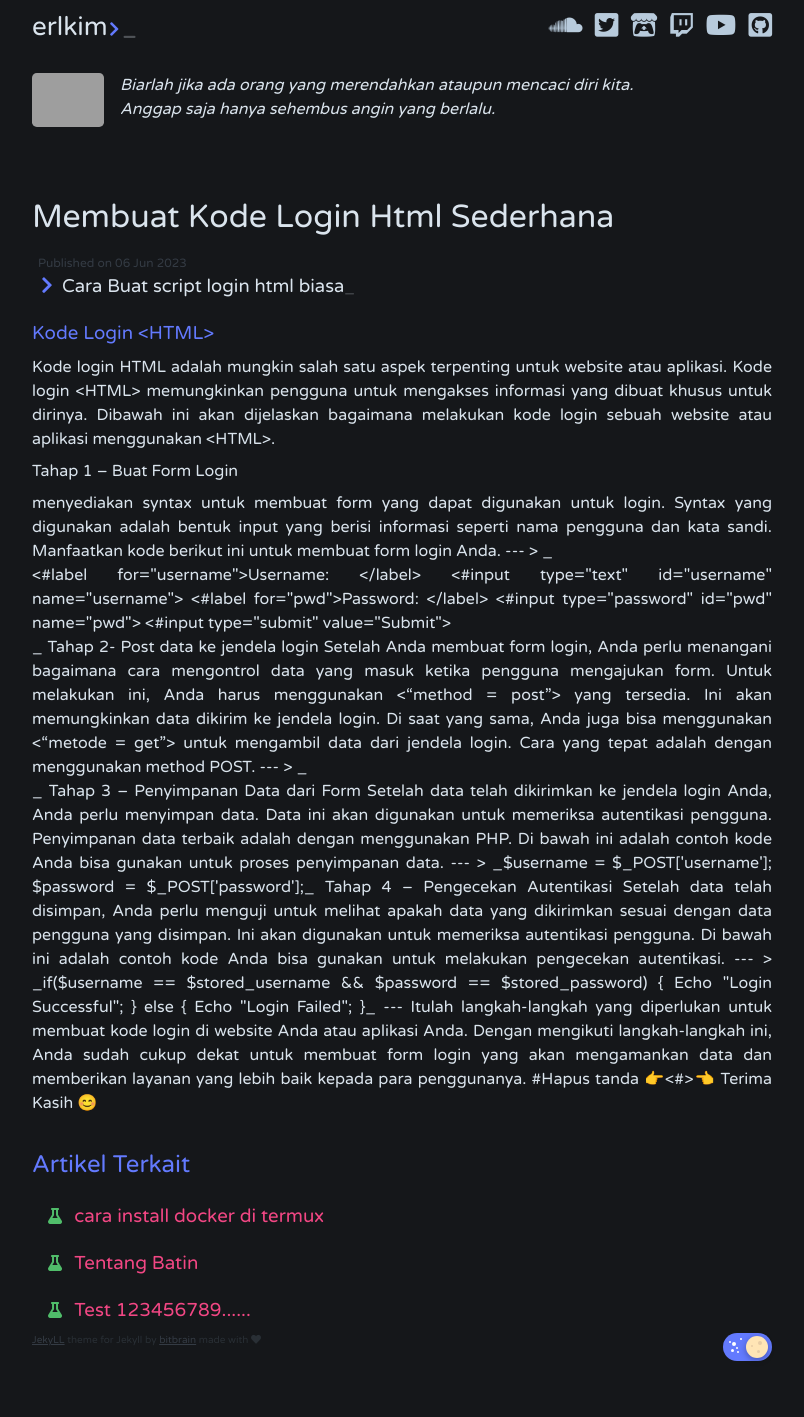
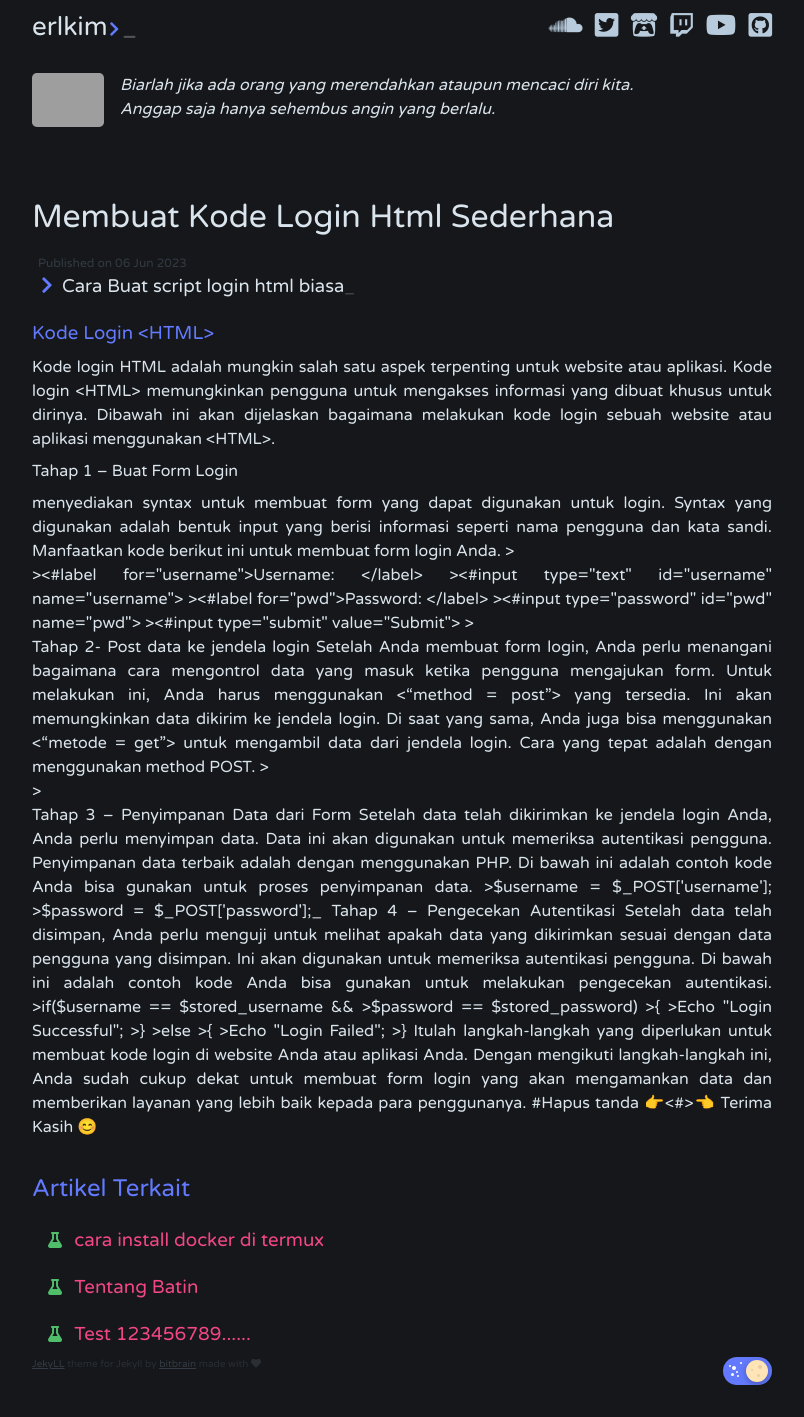
Before and after one commit to erlkim/erlkim.github.io, a Jekyll site: the page built from _posts/2023-06-06-kode-login-html-sederhana.md, in a window 1280 px wide. Shown: the whole page, without its empty margins (238-1042 px from the left). Built offline with Jekyll 4.4.1, drawn with Linux system fonts in a browser that asks for light colours; nearby versions of some CDN libraries; comment, search, counter and statistics services are not loaded; before the commit the page ends 1393 px from its top, so only the background shows below that; grey boxes are pictures that could not be loaded.

Commit message:
Update 2023-06-06-kode-login-html-sederhana.md
Update

```diff
--- a/_posts/2023-06-06-kode-login-html-sederhana.md
+++ b/_posts/2023-06-06-kode-login-html-sederhana.md
@@ -20,20 +20,20 @@
 
 
 
----
-> _<form action="form_action.asp" method="post">
 
-<#label for="username">Username: </label>
+><form action="form_action.asp" method="post">
 
-<#input type="text" id="username" name="username">
+><#label for="username">Username: </label>
 
-<#label for="pwd">Password: </label>
+><#input type="text" id="username" name="username">
 
-<#input type="password" id="pwd" name="pwd">
+><#label for="pwd">Password: </label>
 
-<#input type="submit" value="Submit">
+><#input type="password" id="pwd" name="pwd">
 
-</form>_
+><#input type="submit" value="Submit">
+
+></form>
 
 
 
@@ -48,14 +48,14 @@
 
 
 
----
-> _<form action="check_login.php" method="post">
+
+><form action="check_login.php" method="post">
 
 </form>
 
 <form action="check_login.php" method="post">
 
-</form>_
+></form>
 
 
 
@@ -70,10 +70,10 @@
 
 
 
----
- > _$username = $_POST['username'];
 
- $password = $_POST['password'];_
+ >$username = $_POST['username'];
+
+ >$password = $_POST['password'];_
 
 
 
@@ -90,23 +90,23 @@
 
 
 
----
-> _if($username == $stored_username && $password == $stored_password)
 
- {
+>if($username == $stored_username && >$password == $stored_password)
 
- Echo "Login Successful";
+ >{
 
- }
+ >Echo "Login Successful";
 
- else
+ >}
 
- {
+ >else
 
- Echo "Login Failed";
+ >{
 
- }_
----
+ >Echo "Login Failed";
+
+ >}
+
 
 
 
```
